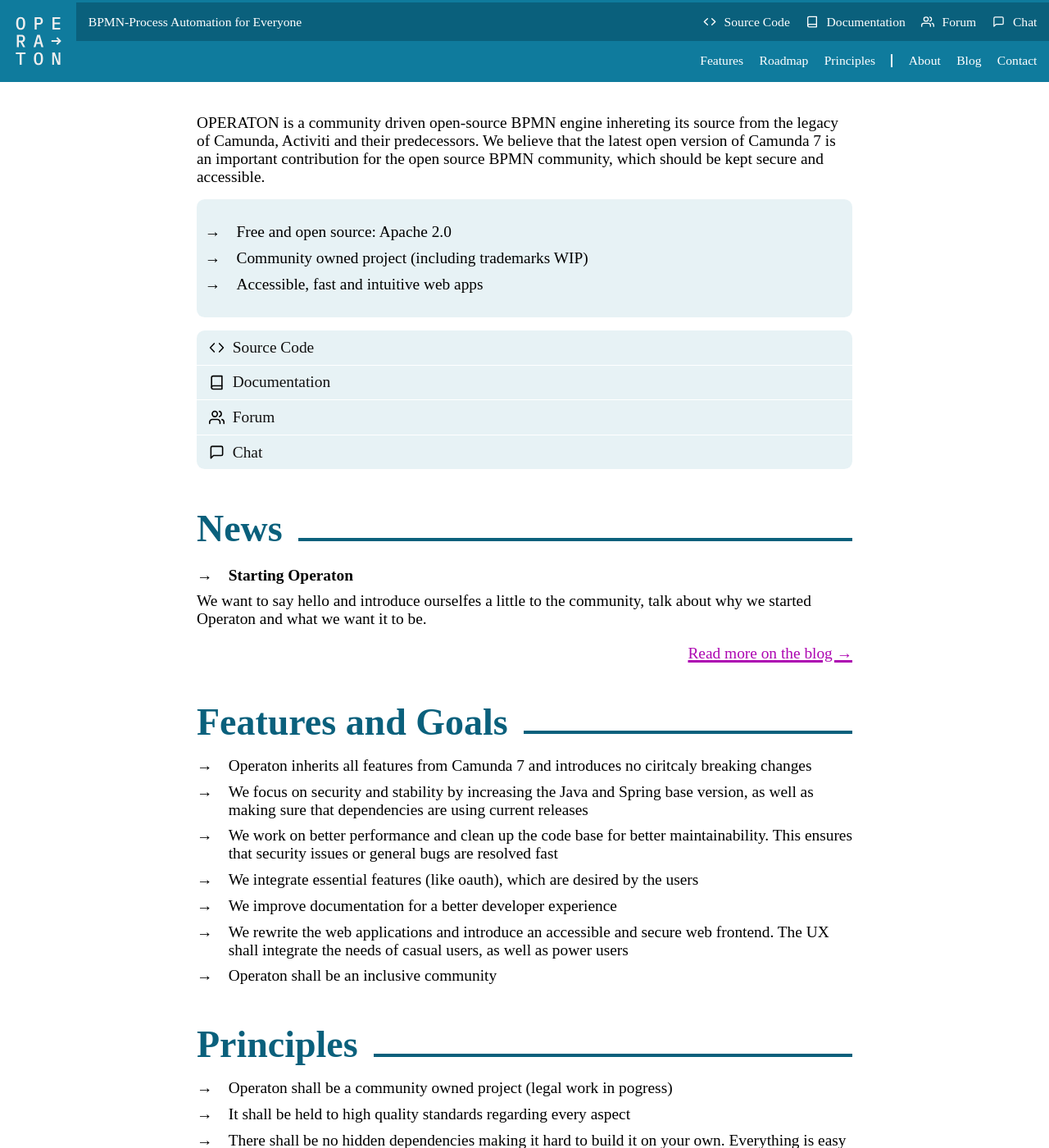
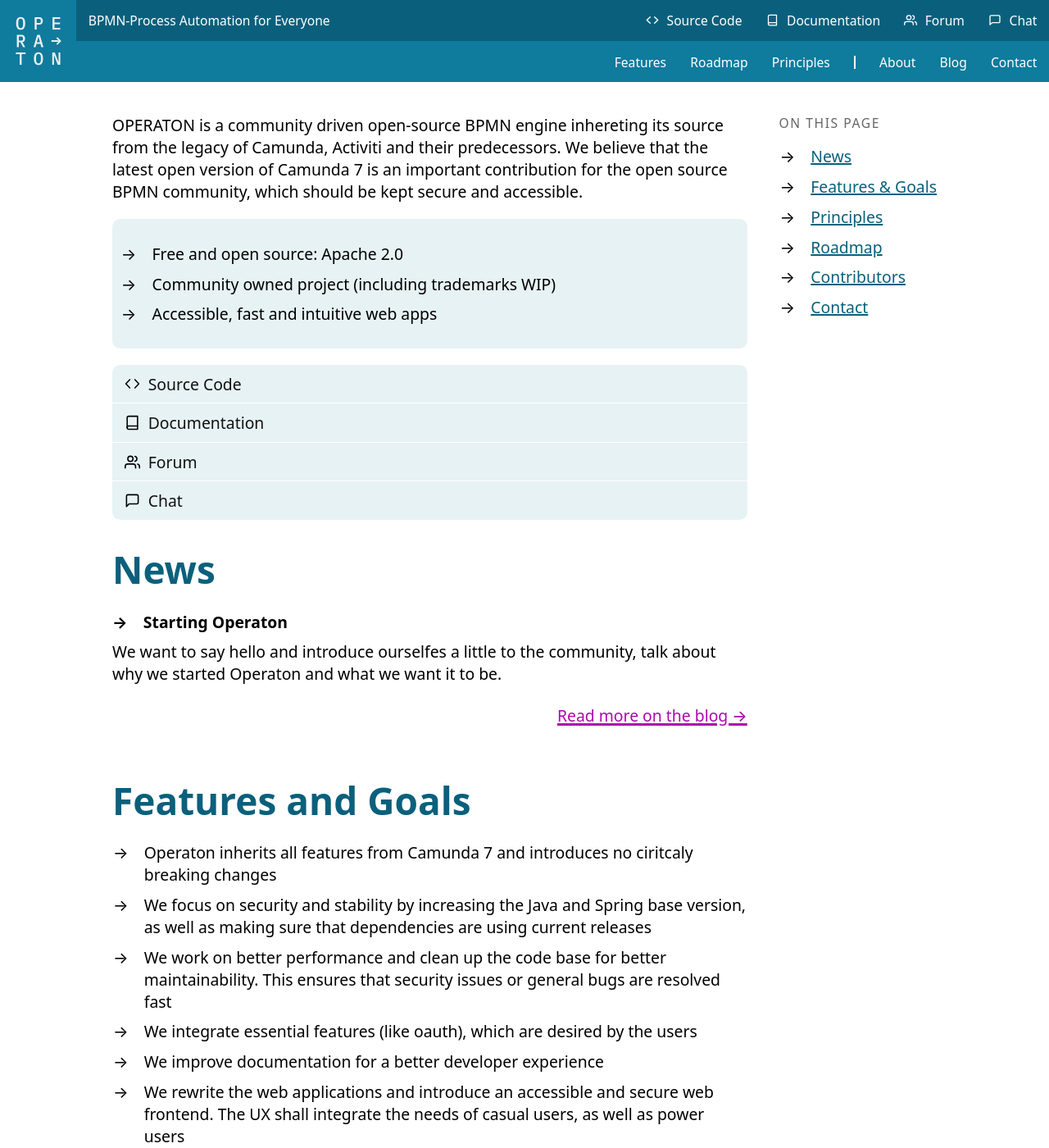
Before and after one commit to operaton/operaton.org, a Jekyll site: the page built from index.html, in a window 1280 px wide and 1400 px high. Shown: the whole window at 82% size. Built offline with Jekyll 4.4.1, drawn with Linux system fonts in a browser that asks for light colours.

Commit message:
responsiveness + outline

```diff
--- a/_layouts/default.html
+++ b/_layouts/default.html
@@ -19,9 +19,19 @@
           background-image: url({{"/assets/img/icons/x.svg"|relative_url}});
         }
       }
+
+      details.heading {
+        summary::before {
+          background-image: url({{"/assets/img/icons/chevron-right.svg"|relative_url}});
+        }
+
+        &[open] > summary::before {
+          background-image: url({{"/assets/img/icons/chevron-down.svg"|relative_url}});
+        }
+      }
     </style>
   </head>
-  <body>
+  <body id="body">
     <header>
       <div class="wrapper">
         <a class="logo" href="/">
@@ -117,5 +127,39 @@
         </menu>
       </div>
     </footer>
+
+    <script>
+      // toggle the open state of the details headings on resize
+
+      const details_headings = document.querySelectorAll("details.heading");
+      let was_large_width = innerWidth > 700;
+
+       if (innerWidth <= 700) {
+         details_headings.forEach((child, index) => {
+           child.removeAttribute('open');
+         })
+       }
+
+      window.onresize = () => {
+        console.log(was_large_width, innerWidth);
+
+        if (was_large_width && innerWidth <= 700) {
+          details_headings.forEach((child, index) => {
+            child.removeAttribute('open');
+          })
+
+          was_large_width = false;
+        } else {
+          if (window.innerWidth > 700) {
+            was_large_width = true;
+
+            details_headings.forEach((child, index) => {
+              child.setAttribute('open', true);
+            })
+          }
+        }
+
+      }
+    </script>
   </body>
 </html>
--- a/assets/css/main.css
+++ b/assets/css/main.css
@@ -5,6 +5,7 @@
   --color-secondary: #ad06b1;
   --color-font: #111;
   --color-font-white: white;
+  --color-font-secondary: #666;
 
   --space-3xs: clamp(0.25rem, 0.2336rem + 0.0822vw, 0.3125rem);
   --space-2xs: clamp(0.5625rem, 0.5461rem + 0.0822vw, 0.625rem);
@@ -38,6 +39,19 @@
 
 html {
   scroll-behavior: smooth;
+
+  font-family:
+    system-ui,
+    -apple-system,
+    BlinkMacSystemFont,
+    "Segoe UI",
+    Roboto,
+    Oxygen,
+    Ubuntu,
+    Cantarell,
+    "Open Sans",
+    "Helvetica Neue",
+    sans-serif;
 }
 
 body {
@@ -69,15 +83,19 @@
   &.more {
     text-align: end;
     display: block;
+    margin-top: var(--step-1);
   }
 }
 
 main {
-  max-width: 50em;
   margin: 0 auto;
   padding: var(--space-l) var(--space-s);
   flex: 1;
   margin-top: calc(2.7 * var(--step--1) + 4 * var(--space-xs));
+
+  > div#content {
+    max-width: 40em;
+  }
 }
 
 header {
@@ -178,14 +196,41 @@
 menu {
   list-style-type: none;
   display: flex;
-  gap: var(--space-s);
+  gap: var(--space-m);
   flex-wrap: wrap;
 }
 
 details.heading {
-  margin-top: var(--step-4);
+  margin-top: var(--space-m);
+  padding-bottom: var(--space-m);
+
   summary {
-    display: block;
+    display: flex;
+    align-items: center;
+    gap: var(--space-s);
+
+    &::-webkit-details-marker {
+      display: none;
+    }
+
+    &::before {
+      content: "";
+      background-size: 2rem 2rem;
+
+      display: none;
+      width: 2rem;
+      height: 2rem;
+    }
+  }
+
+  @media (max-width: 700px) {
+    border-bottom: 0.1em solid var(--color-primary);
+
+    summary {
+      &::before {
+        display: inline-block;
+      }
+    }
   }
 }
 
@@ -218,7 +263,7 @@
   display: none;
 }
 
-@media (max-width: 950px) {
+@media (max-width: 1000px) {
   header {
     > div.wrapper > div > div#secondary-navigation {
       display: none;
@@ -242,7 +287,7 @@
   }
 }
 
-@media (max-width: 650px) {
+@media (max-width: 700px) {
   header > div.wrapper {
     height: unset;
     align-items: start;
@@ -253,7 +298,7 @@
   }
 
   details#primary-navigation-mobile {
-    display: block !important;
+    display: flex !important;
   }
 }
 
@@ -265,9 +310,10 @@
   margin-bottom: 0;
 
   summary {
-    display: block;
+    display: inline;
     text-align: right;
     height: 2em;
+    list-style: none;
 
     &::after {
       content: "";
@@ -277,6 +323,10 @@
       display: inline-block;
       width: 2rem;
       height: 2rem;
+    }
+
+    &::-webkit-details-marker {
+      display: none;
     }
   }
 
@@ -327,3 +377,44 @@
     }
   }
 }
+
+#floating-outline {
+  position: sticky;
+  right: var(--space-m);
+}
+
+main {
+  display: grid;
+  grid-template-areas: "content outline";
+  gap: var(--space-l);
+
+  > div#content {
+    grid-area: content;
+    overflow-y: auto;
+  }
+
+  > aside {
+    grid-area: outline;
+
+    p {
+      text-transform: uppercase;
+      letter-spacing: 0.1em;
+      color: var(--color-font-secondary);
+      font-size: var(--step--1);
+    }
+
+    a {
+      color: var(--color-primary-darker);
+      font-weight: normal;
+      text-decoration-thickness: 0.1em;
+    }
+  }
+
+  @media (max-width: 700px) {
+    grid-template-areas: "content";
+
+    > aside {
+      display: none;
+    }
+  }
+}
--- a/index.html
+++ b/index.html
@@ -2,6 +2,22 @@
 layout: default
 title: "Operaton"
 ---
+
+<aside>
+  <p>On this page</p>
+  <menu>
+    <ul>
+      <li><a href="#news">News</a></li>
+      <li><a href="#features">Features & Goals</a></li>
+      <li><a href="#principles">Principles</a></li>
+      <li><a href="#roadmap">Roadmap</a></li>
+      <li><a href="#contributors">Contributors</a></li>
+      <li><a href="#contact">Contact</a></li>
+    </ul>
+  </menu>
+</aside>
+
+<div id="content">
 
 <p>
   OPERATON is a community driven open-source BPMN engine inhereting its source
@@ -175,3 +191,5 @@
 
   <a class="more" href="/roadmap">Roadmap in detail →</a>
 </details>
+
+</div>
```
Also changed, not shown: assets/img/icons/chevron-down.svg (added), assets/img/icons/chevron-right.svg (added).
